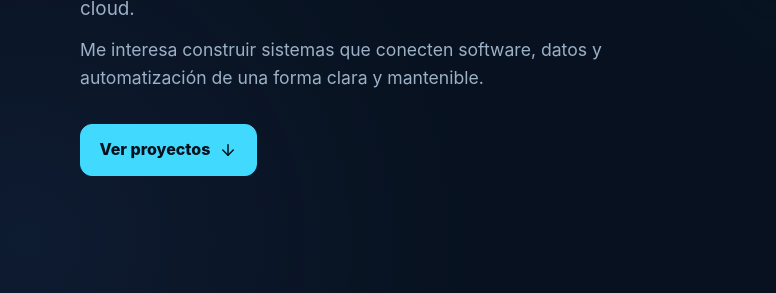
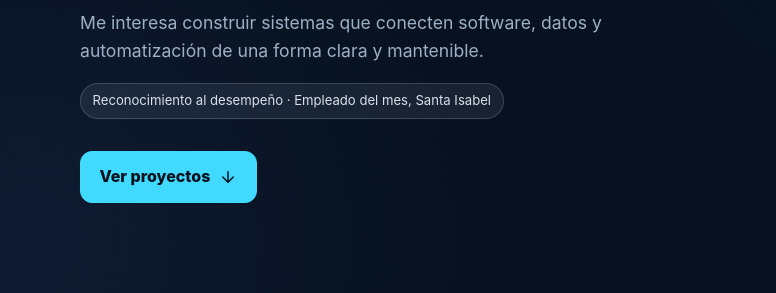
Before and after one commit to BryanJimenez871/BryanJimenez871.github.io, an Astro site: page / in a window 1280 px wide. Shown: the part 439-732 px from the top of the page, 0-776 px from the left. Built offline with nearby package versions, Linux system fonts and the light colour scheme; Astro itself is replaced by a stand-in of ours.

Commit message:
empleado del mes

```diff
--- a/src/pages/index.astro
+++ b/src/pages/index.astro
@@ -23,6 +23,7 @@ const techTools = [
         <h1><span>Bryan Jimenez Huamani</span></h1>
         <p class="hero-lead">Soy <strong>Ingeniero Civil en Computación</strong>, enfocado en automatización, base de datos, procesos ETL y soluciones cloud.</p>
         <p class="hero-intent">Me interesa construir sistemas que conecten software, datos y automatización de una forma clara y mantenible.</p>
+        <p class="hero-recognition">Reconocimiento al desempeño · Empleado del mes, Santa Isabel</p>
         <div class="hero-actions"><a class="button" href="#proyectos">Ver proyectos <ArrowDown size={18} aria-hidden="true" /></a></div>
       </div>
       <div class="hero-visual reveal" aria-label="Herramientas tecnológicas de Bryan"><div class="tech-orbit"><span class="orbit-ring orbit-ring-outer" aria-hidden="true"></span><span class="orbit-ring orbit-ring-inner" aria-hidden="true"></span><div class="orbit-core"><img src="/cat-core.png" alt="Gato frente a un computador" width="862" height="538" loading="lazy" /></div>{techTools.map(([name, icon], index) => <div class={`tech-node tech-node-${index + 1}`}><img src={icon} alt={name} width="36" height="36" loading="lazy" /><span>{name}</span></div>)}</div></div>
--- a/src/styles/global.css
+++ b/src/styles/global.css
@@ -54,6 +54,7 @@ button, a { -webkit-tap-highlight-color: transparent; }
 .hero-lead { max-width: 670px; margin: 1.7rem 0 0; color: var(--muted); font-size: clamp(1rem, 1.6vw, 1.18rem); }
 .hero-lead strong { color: #d9e8f7; font-weight: 650; }
 .hero-intent { max-width: 670px; margin: .75rem 0 0; color: var(--muted); font-size: clamp(.98rem, 1.45vw, 1.1rem); }
+.hero-recognition { display: inline-flex; align-items: center; margin: 1.1rem 0 0; padding: .42rem .72rem; border: 1px solid rgba(203, 213, 225, .2); border-radius: 999px; background: rgba(148, 163, 184, .12); color: #d8e0ea; font-size: .82rem; }
 .status-dot { display: inline-block; width: .52rem; aspect-ratio: 1; margin-right: .35rem; border-radius: 50%; background: #4ade80; box-shadow: 0 0 0 .3rem rgba(74,222,128,.1); }
 .hero-actions { display: flex; flex-wrap: wrap; gap: .8rem; margin-top: 2rem; }
 .social-row { display: flex; gap: .65rem; margin-top: 1.5rem; }
```
